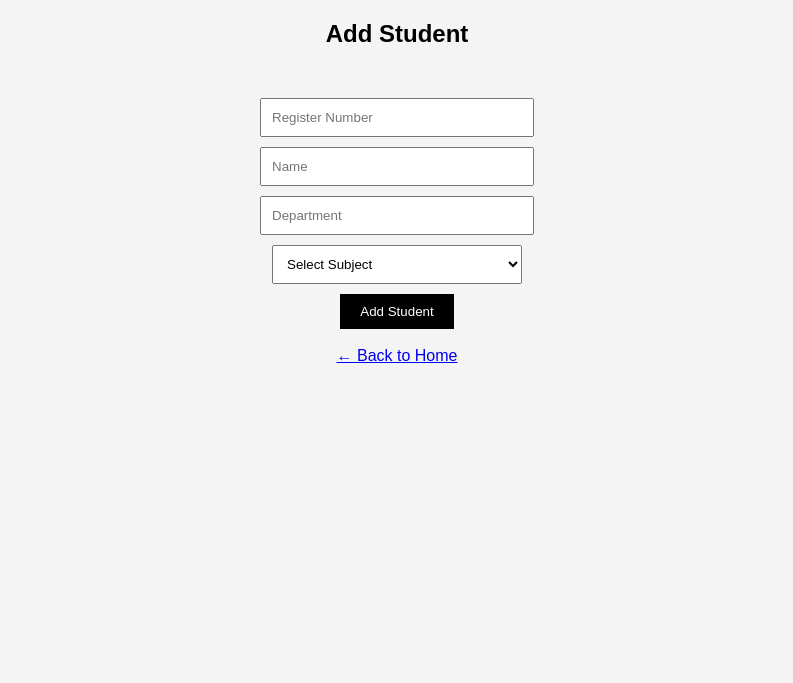
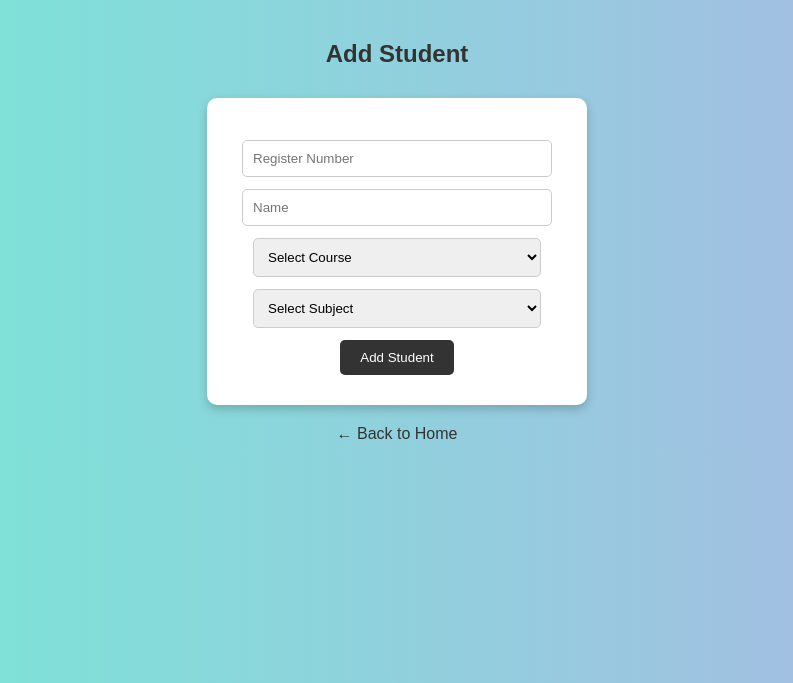
Before and after one commit to Pothiprajan/SmartExamSeatingSystem, a Flask app: page /add in a window 1280 px wide. Shown: the top 683 px of the page, without its empty margins (243-1036 px from the left). Run offline with Flask 3, Linux system fonts and the light colour scheme.

Commit message:
UI improved + course dropdown added

```diff
--- a/templates/add.html
+++ b/templates/add.html
@@ -7,26 +7,56 @@
         body {
             font-family: Arial;
             text-align: center;
-            background-color: #f4f4f4;
+            background: linear-gradient(to right, #74ebd5, #ACB6E5);
+        }
+
+        h2 {
+            margin-top: 40px;
+            color: #333;
         }
 
         form {
-            margin-top: 50px;
+            margin-top: 30px;
+            background: white;
+            padding: 30px;
+            width: 320px;
+            margin-left: auto;
+            margin-right: auto;
+            border-radius: 10px;
+            box-shadow: 0px 4px 10px rgba(0,0,0,0.2);
         }
 
         input, select {
             display: block;
-            margin: 10px auto;
+            margin: 12px auto;
             padding: 10px;
-            width: 250px;
+            width: 90%;
+            border-radius: 5px;
+            border: 1px solid #ccc;
         }
 
         button {
             padding: 10px 20px;
-            background: black;
+            background: #333;
             color: white;
             border: none;
             cursor: pointer;
+            border-radius: 5px;
+        }
+
+        button:hover {
+            background: #555;
+        }
+
+        a {
+            display: inline-block;
+            margin-top: 20px;
+            color: #333;
+            text-decoration: none;
+        }
+
+        a:hover {
+            text-decoration: underline;
         }
     </style>
 </head>
@@ -39,9 +69,18 @@
 
         <input type="text" name="regno" placeholder="Register Number" required>
         <input type="text" name="name" placeholder="Name" required>
-        <input type="text" name="dept" placeholder="Department" required>
 
-        <!-- ✅ DROPDOWN instead of typing (prevents mistakes) -->
+        <!-- ✅ COURSE (NEW DROPDOWN) -->
+        <select name="dept" required>
+            <option value="">Select Course</option>
+            <option value="CSE">CSE</option>
+            <option value="AIML">AIML</option>
+            <option value="Data Science">Data Science</option>
+            <option value="Cybersecurity">Cybersecurity</option>
+            <option value="DevOps">DevOps</option>
+        </select>
+
+        <!-- ✅ SUBJECT -->
         <select name="subject" required>
             <option value="">Select Subject</option>
             <option value="Operating Systems">Operating Systems</option>
@@ -58,7 +97,6 @@
 
     </form>
 
-    <br>
     <a href="/">← Back to Home</a>
 
 </body>
```
